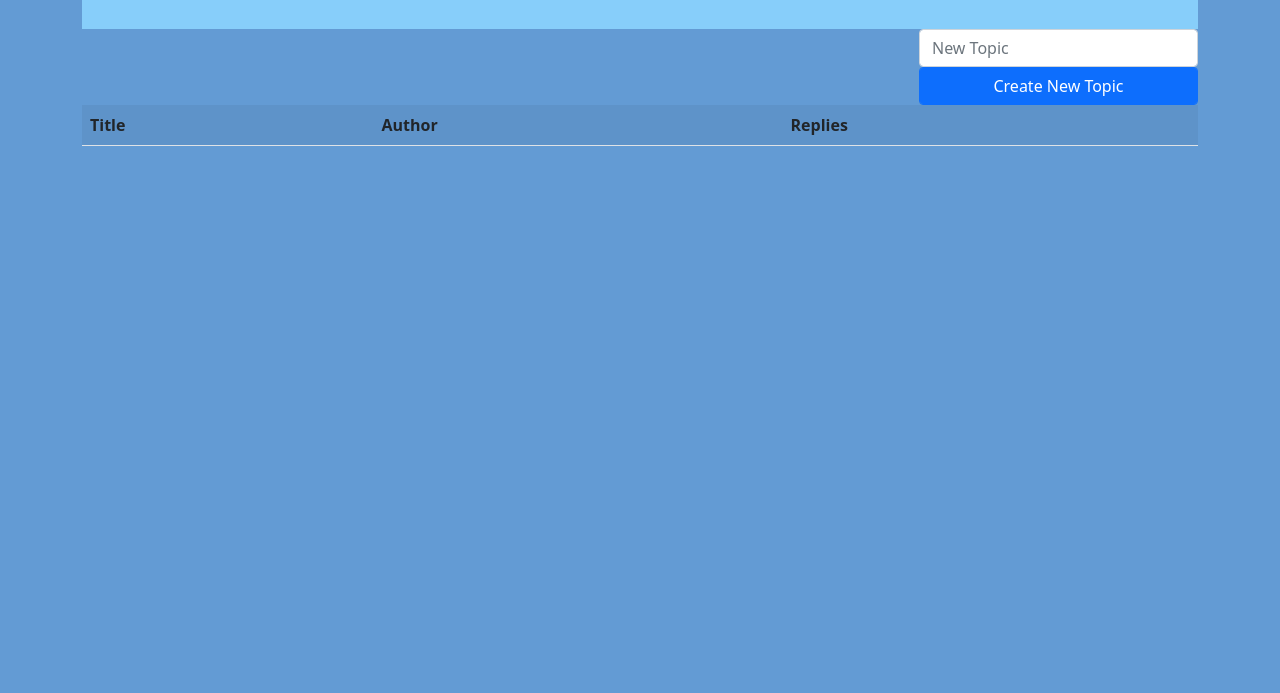
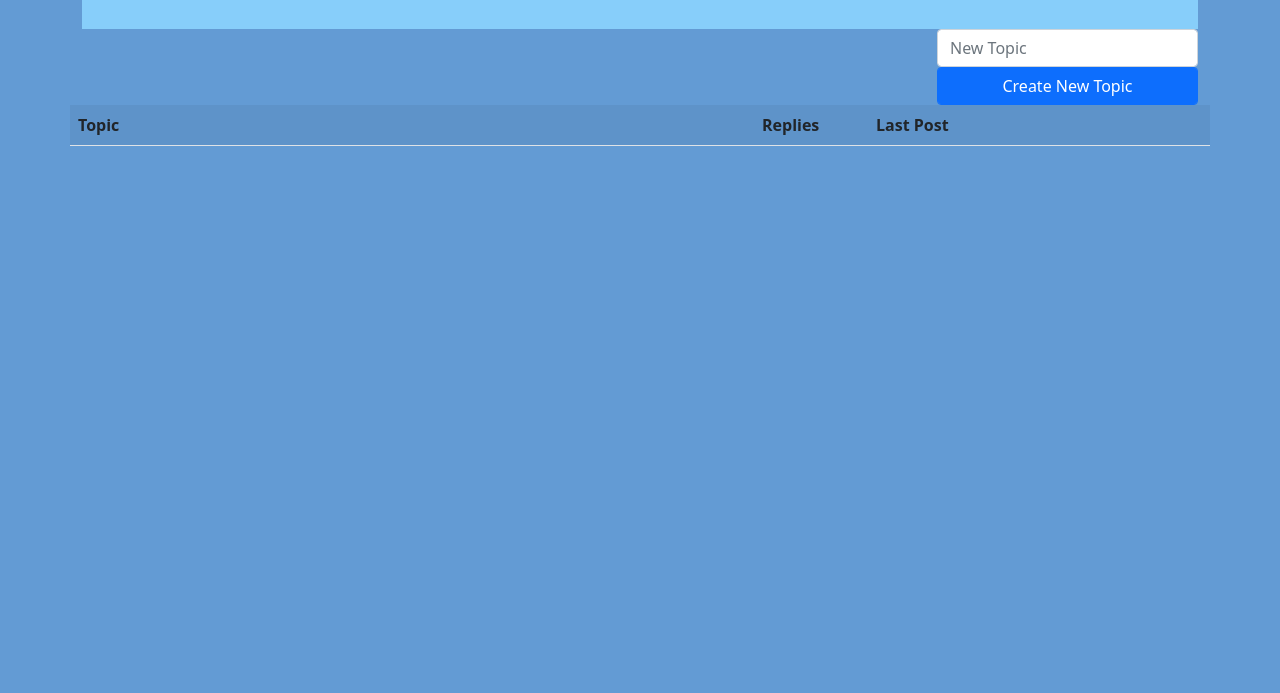
Before and after one commit to DeHughes95/Anime_CRUD, a website: page Anime_Crud.html in a window 1280 px wide. Shown: the part 107-800 px from the top of the page. Drawn offline with nearby package versions, Linux system fonts and the light colour scheme.

Commit message:
minor changes

```diff
--- a/Anime_Crud.css
+++ b/Anime_Crud.css
@@ -16,3 +16,15 @@ table {
 #new-topic {
 
 }
+
+#topic-col {
+    width: 60%;
+}
+
+#replies-col {
+    width: 10%;
+}
+
+#lastpost-col {
+    width: 40%;
+}
--- a/Anime_Crud.html
+++ b/Anime_Crud.html
@@ -14,21 +14,22 @@
 <div class="header">
     <h1>Anime Forum</h1>
 </div>
-<div id="new-topic" style="float:right" class="col-md-3">
+<div class="row d-flex justify-content-end">
+    <div id="new-topic" class="col-md-3">
         <input type="text" id="new-topic" class="form-control" placeholder="New Topic">
         <button id="create-new-topic" class="btn btn-primary form-control">Create New Topic</button>
     </div>
-<br>
-<br>
-
+</div>
 <body class="container">
+    <div class="row">
         <table id="listing" class="table table-striped">
             <tr>
-            <th>Title</th>
-            <th>Author</th>
-            <th>Replies</th>
+                <th id="topic-col">Topic</th>
+                <th id="replies-col">Replies</th>
+                <th id="lastpost-col">Last Post</th>
             </tr>
         </table>
+    </div>
 
 </body>
 </html>
```
Lines whose indentation alone changed are shown as unchanged.
